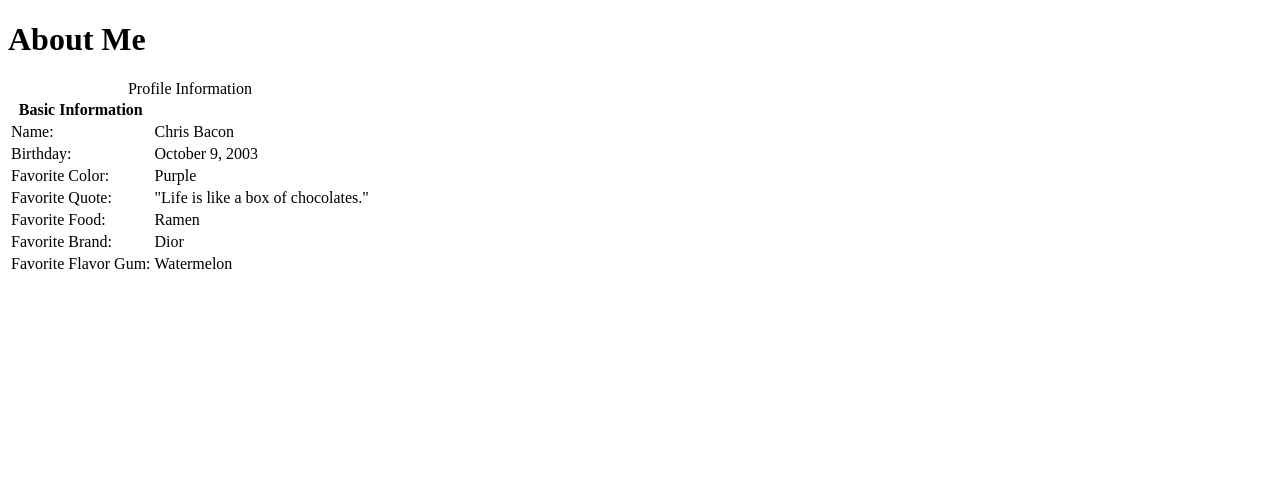
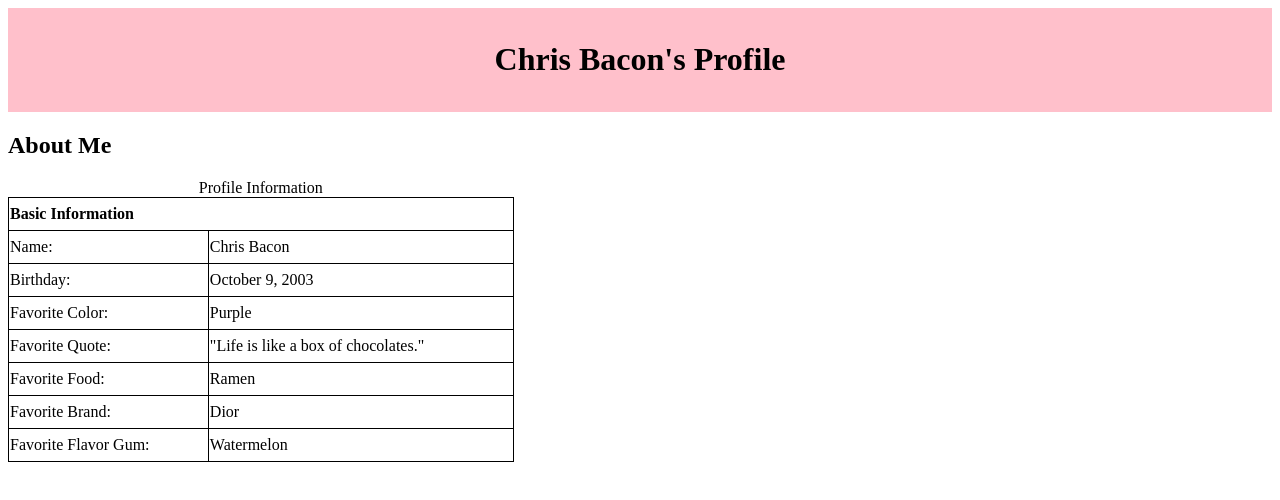
Before and after one commit to ljiang13/ljiang13-github.io, a plain HTML site: page projectc/projectC.html in a window 1280 px wide. Drawn offline with Linux system fonts and the light colour scheme.

Commit message:
format for part one finished

```diff
--- a/projectc/projectC.html
+++ b/projectc/projectC.html
@@ -3,16 +3,20 @@
 
 <head>
     <title>Project C</title>
-
+    <link rel="stylesheet" href="style.css">
 </head>
 
 
 <body>
-    <h1>About Me</h1>
+    <div class="box">
+    <h1>Chris Bacon's Profile</h1>
+    </div>
+    <h2>About Me</h2>
     <table>
         <caption>Profile Information</caption>
             <tr>
-                <th>Basic Information</th>
+                <!-- used ChatGPT to figure out how to have this left aligned-->
+                <th colspan="2">Basic Information</th>
 
             </tr>
             <tr>
--- /dev/null
+++ b/projectc/style.css
@@ -0,0 +1,20 @@
+@charset "UTF-8";
+
+.box {
+    padding: 12px;
+    background-color: pink;
+}
+h1{
+    text-align: center;
+}
+table, td, th{
+    border: 1px solid;
+    height: 30px;
+}
+table{
+    width: 40%;
+    border-collapse: collapse;
+}
+th{
+    text-align: left;
+}
```
